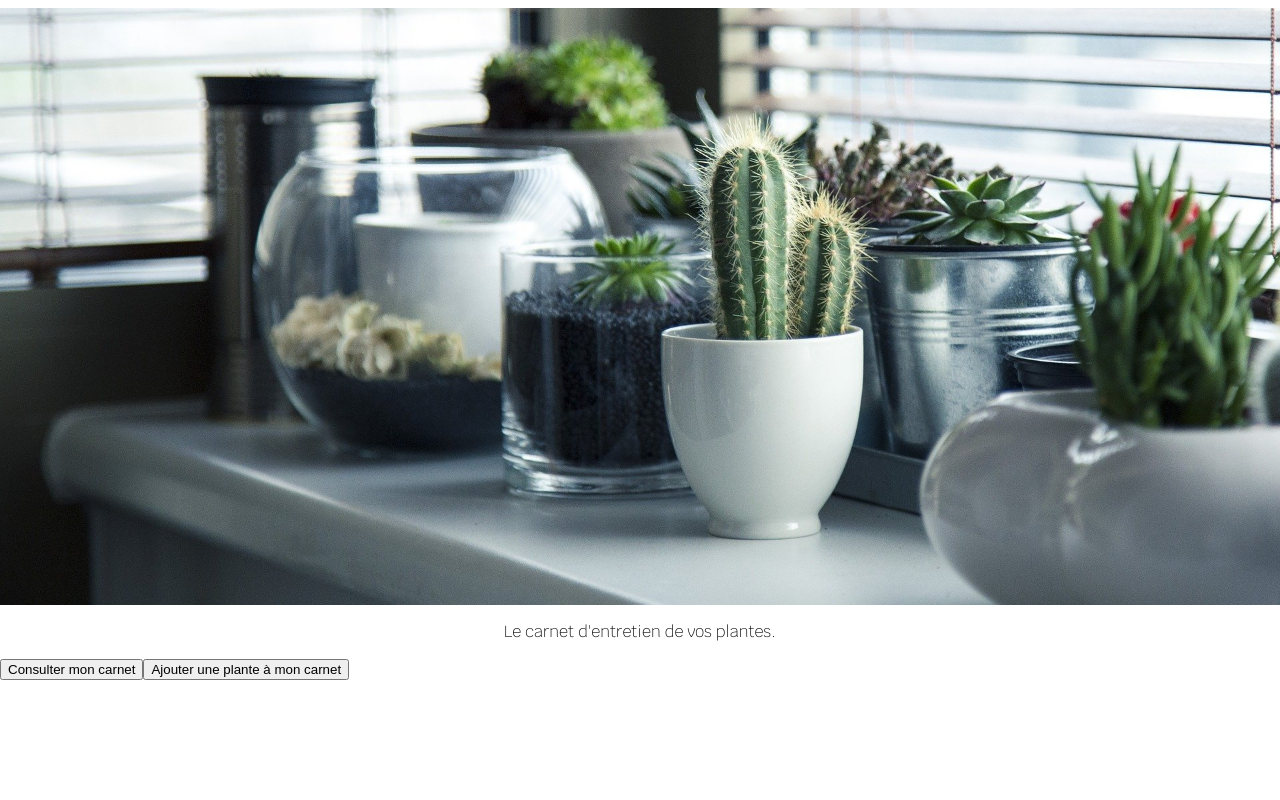
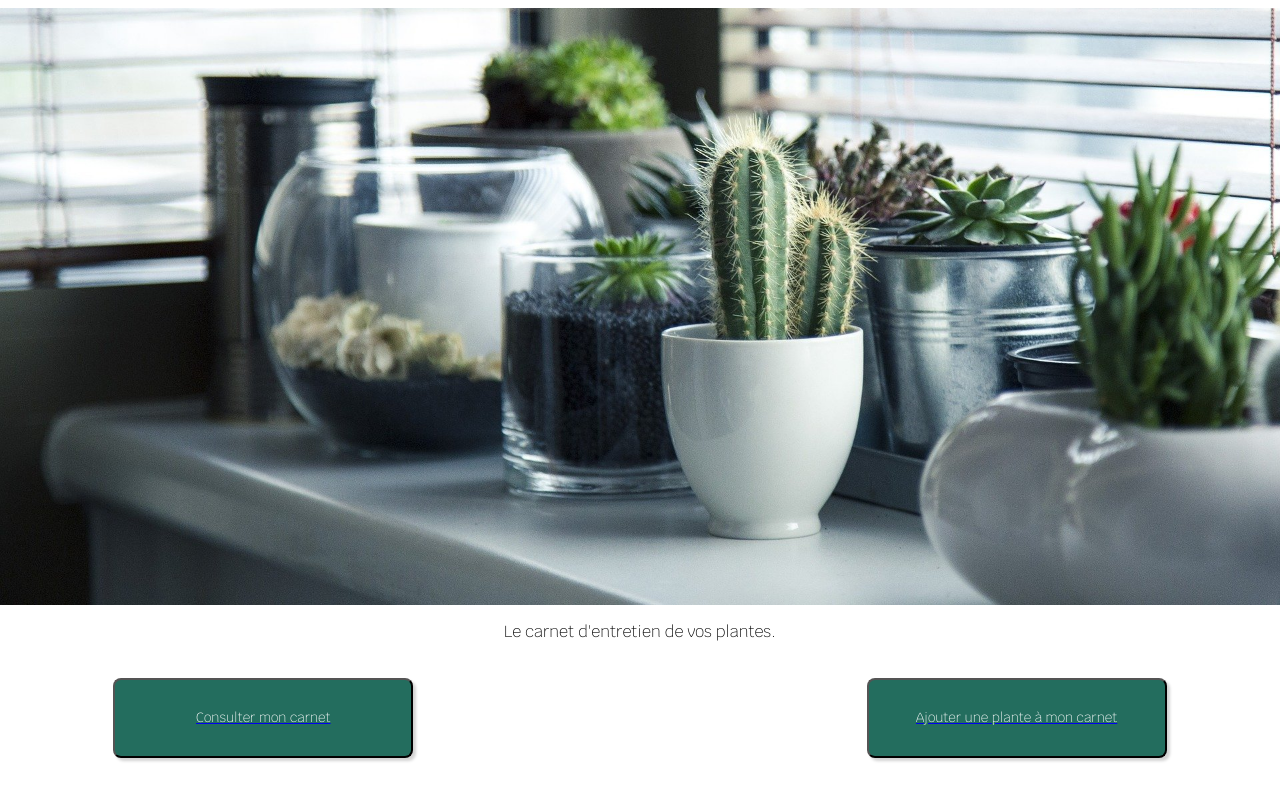
Before and after one commit to NinonMaraval/plants-handbook, a React (Create React App) app: page / in a window 1280 px wide. Shown: the part 792-1592 px from the top of the page. Before the commit the page ends 1472 px from the top, so only its background shows below. Built offline with nearby package versions, Linux system fonts and the light colour scheme.

Commit message:
more css on home and started desktop version

```diff
--- a/src/components/views/Home.css
+++ b/src/components/views/Home.css
@@ -13,14 +13,37 @@
 }
 
 .home-buttons {
- display: flex;
- flex-direction: row;
- font-family: 'Krub';
+  display: flex;
+  flex-direction: column;
+  align-items: center;
+  text-align: center;
+  font-family: 'Krub';
+  margin-bottom: 70px;
 }
 
-.button input {
-  color: #236d5e;
+.links {
+  display: flex;
+  justify-content: space-between;
+  color: white;
   font-family: 'Krub';
   cursor: pointer;
   border-radius: 8px;
+  background-color: #236d5e;
+  border-color: none;
+  width: 240px;
+  height: 60px;
+  box-shadow: 3px 3px 3px lightgrey;
 }
+
+@media screen and (min-width: 768px) {
+  .home-buttons {
+    flex-direction: row;
+    justify-content: space-around;
+  }
+
+  .links {
+    width: 300px;
+    height: 80px;
+    margin-top: 20px;
+  }
+}
--- a/src/components/views/Home.jsx
+++ b/src/components/views/Home.jsx
@@ -11,10 +11,15 @@ function Home() {
       <p>Le carnet d&apos;entretien de vos plantes. </p>
       <div className="home-buttons">
         <Link to="/list">
-          <input type="button" value="Consulter mon carnet" />
+          <input className="links" type="button" value="Consulter mon carnet" />
         </Link>
+        <br />
         <Link to="/add">
-          <input type="button" value="Ajouter une plante à mon carnet" />
+          <input
+            className="links"
+            type="button"
+            value="Ajouter une plante à mon carnet"
+          />
         </Link>
       </div>
     </div>
```
